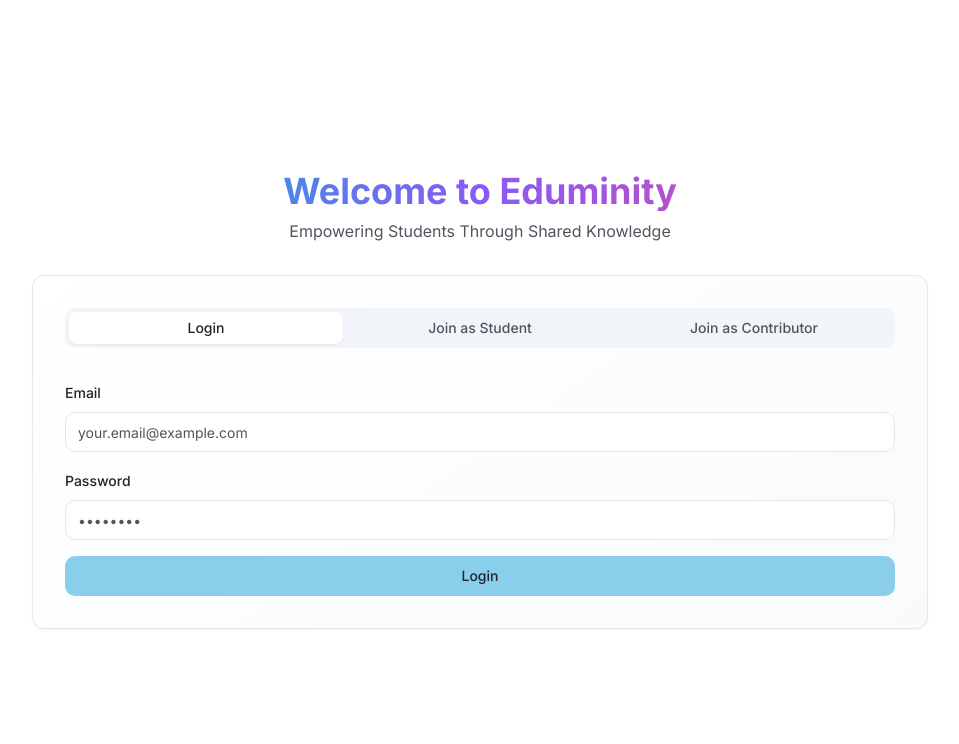
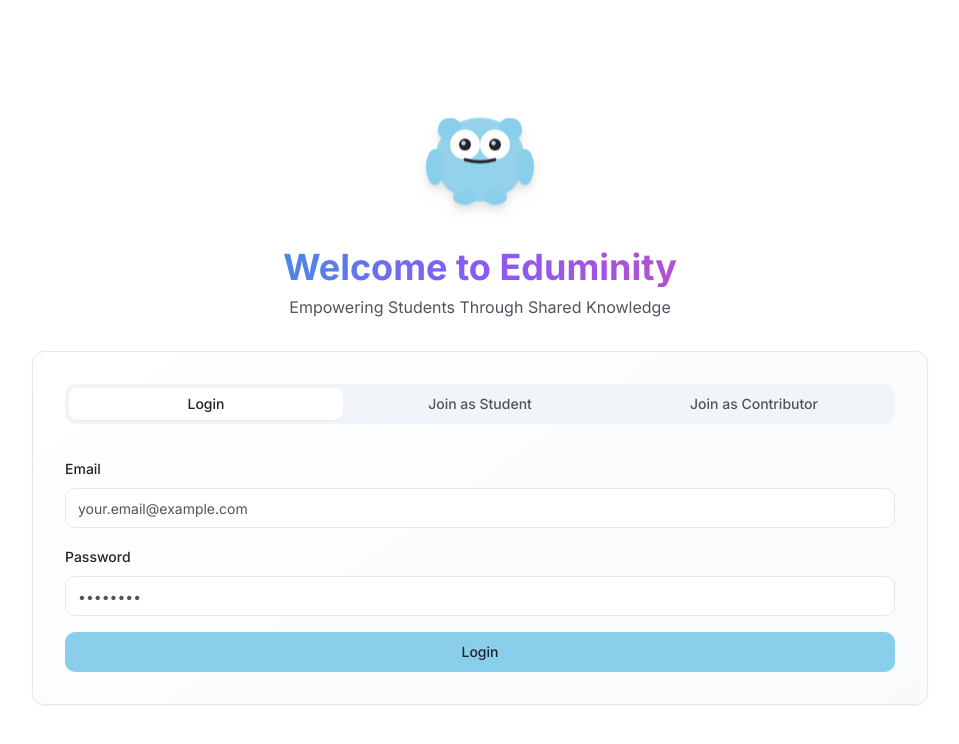
Before and after one commit to FridayChocolate/eduminity-glow-studio-76328, a React (Vite) app: page /auth in a window 1280 px wide. Shown: the top 744 px of the page, without its empty margins (160-1119 px from the left). Built offline with nearby package versions, Linux system fonts and the light colour scheme; the HTML template or start-up script is replaced by a standard one.

Commit message:
Add animated monster to login page

```diff
--- /dev/null
+++ b/src/components/auth/LoginMonster.tsx
@@ -0,0 +1,167 @@
+import { useEffect, useState } from "react";
+
+export const LoginMonster = () => {
+  const [mousePos, setMousePos] = useState({ x: 0, y: 0 });
+  const [emotion, setEmotion] = useState<"happy" | "curious" | "excited">("curious");
+  const [monsterPos, setMonsterPos] = useState({ x: 0, y: 0 });
+
+  useEffect(() => {
+    const handleMouseMove = (e: MouseEvent) => {
+      const monsterElement = document.getElementById("login-monster");
+      if (monsterElement) {
+        const rect = monsterElement.getBoundingClientRect();
+        const monsterCenterX = rect.left + rect.width / 2;
+        const monsterCenterY = rect.top + rect.height / 2;
+
+        setMousePos({
+          x: e.clientX - monsterCenterX,
+          y: e.clientY - monsterCenterY,
+        });
+
+        // Calculate distance to determine emotion
+        const distance = Math.sqrt(
+          Math.pow(e.clientX - monsterCenterX, 2) +
+          Math.pow(e.clientY - monsterCenterY, 2)
+        );
+
+        if (distance < 150) {
+          setEmotion("excited");
+        } else if (distance < 300) {
+          setEmotion("happy");
+        } else {
+          setEmotion("curious");
+        }
+      }
+    };
+
+    window.addEventListener("mousemove", handleMouseMove);
+    return () => window.removeEventListener("mousemove", handleMouseMove);
+  }, []);
+
+  // Calculate eye movement based on mouse position
+  const maxEyeMove = 8;
+  const distance = Math.sqrt(mousePos.x ** 2 + mousePos.y ** 2);
+  const angle = Math.atan2(mousePos.y, mousePos.x);
+  const eyeMoveX = Math.min(distance / 30, maxEyeMove) * Math.cos(angle);
+  const eyeMoveY = Math.min(distance / 30, maxEyeMove) * Math.sin(angle);
+
+  const getMouthPath = () => {
+    switch (emotion) {
+      case "excited":
+        return "M 30 45 Q 40 55 50 45"; // Big smile
+      case "happy":
+        return "M 30 45 Q 40 50 50 45"; // Medium smile
+      case "curious":
+        return "M 30 45 Q 40 48 50 45"; // Small smile
+    }
+  };
+
+  const getEyeSize = () => {
+    return emotion === "excited" ? 12 : 10;
+  };
+
+  return (
+    <div
+      id="login-monster"
+      className="flex items-center justify-center mb-8 relative"
+      style={{
+        transform: `translateY(${Math.sin(Date.now() / 1000) * 3}px)`,
+        transition: "transform 0.3s ease-out"
+      }}
+    >
+      <svg
+        width="120"
+        height="120"
+        viewBox="0 0 80 80"
+        className="drop-shadow-lg transition-transform duration-300 hover:scale-110"
+      >
+        {/* Body */}
+        <ellipse
+          cx="40"
+          cy="45"
+          rx="30"
+          ry="28"
+          className="fill-primary animate-pulse"
+          style={{ animationDuration: "3s" }}
+        />
+
+        {/* Belly */}
+        <ellipse
+          cx="40"
+          cy="50"
+          rx="18"
+          ry="15"
+          className="fill-primary/20"
+        />
+
+        {/* Ears */}
+        <circle cx="20" cy="25" r="8" className="fill-primary" />
+        <circle cx="60" cy="25" r="8" className="fill-primary" />
+        <circle cx="20" cy="25" r="4" className="fill-primary/40" />
+        <circle cx="60" cy="25" r="4" className="fill-primary/40" />
+
+        {/* Eyes white */}
+        <circle cx="30" cy="35" r={getEyeSize()} className="fill-background" />
+        <circle cx="50" cy="35" r={getEyeSize()} className="fill-background" />
+
+        {/* Pupils - track mouse */}
+        <circle
+          cx={30 + eyeMoveX}
+          cy={35 + eyeMoveY}
+          r="4"
+          className="fill-foreground transition-all duration-100"
+        />
+        <circle
+          cx={50 + eyeMoveX}
+          cy={35 + eyeMoveY}
+          r="4"
+          className="fill-foreground transition-all duration-100"
+        />
+
+        {/* Eye highlights */}
+        <circle cx={30 + eyeMoveX - 1} cy={35 + eyeMoveY - 1} r="1.5" className="fill-background/80" />
+        <circle cx={50 + eyeMoveX - 1} cy={35 + eyeMoveY - 1} r="1.5" className="fill-background/80" />
+
+        {/* Mouth */}
+        <path
+          d={getMouthPath()}
+          stroke="hsl(var(--foreground))"
+          strokeWidth="2"
+          fill="none"
+          strokeLinecap="round"
+          className="transition-all duration-300"
+        />
+
+        {/* Blush when excited */}
+        {emotion === "excited" && (
+          <>
+            <circle cx="22" cy="42" r="3" className="fill-neon-magenta/40 animate-pulse" />
+            <circle cx="58" cy="42" r="3" className="fill-neon-magenta/40 animate-pulse" />
+          </>
+        )}
+
+        {/* Arms */}
+        <ellipse
+          cx="10"
+          cy="50"
+          rx="6"
+          ry="12"
+          className="fill-primary"
+          style={{ transform: emotion === "excited" ? "rotate(-20deg)" : "rotate(0deg)", transformOrigin: "10px 50px" }}
+        />
+        <ellipse
+          cx="70"
+          cy="50"
+          rx="6"
+          ry="12"
+          className="fill-primary"
+          style={{ transform: emotion === "excited" ? "rotate(20deg)" : "rotate(0deg)", transformOrigin: "70px 50px" }}
+        />
+
+        {/* Feet */}
+        <ellipse cx="30" cy="70" rx="8" ry="5" className="fill-primary" />
+        <ellipse cx="50" cy="70" rx="8" ry="5" className="fill-primary" />
+      </svg>
+    </div>
+  );
+};
--- a/src/pages/Auth.tsx
+++ b/src/pages/Auth.tsx
@@ -5,6 +5,7 @@ import { Tabs, TabsContent, TabsList, TabsTrigger } from "@/components/ui/tabs";
 import { StudentSignupForm } from "@/components/auth/StudentSignupForm";
 import { ContributorSignupForm } from "@/components/auth/ContributorSignupForm";
 import { LoginForm } from "@/components/auth/LoginForm";
+import { LoginMonster } from "@/components/auth/LoginMonster";
 import { useAuth } from "@/hooks/useAuth";
 
 const Auth = () => {
@@ -22,6 +23,7 @@ const Auth = () => {
     <div className="min-h-screen bg-background flex items-center justify-center p-6 font-['Inter']">
       <div className="w-full max-w-4xl">
         <div className="text-center mb-8">
+          <LoginMonster />
           <h1 className="text-4xl font-bold mb-2 bg-gradient-to-r from-neon-teal via-neon-violet to-neon-magenta bg-clip-text text-transparent dark:text-transparent">
             Welcome to Eduminity
           </h1>
```
